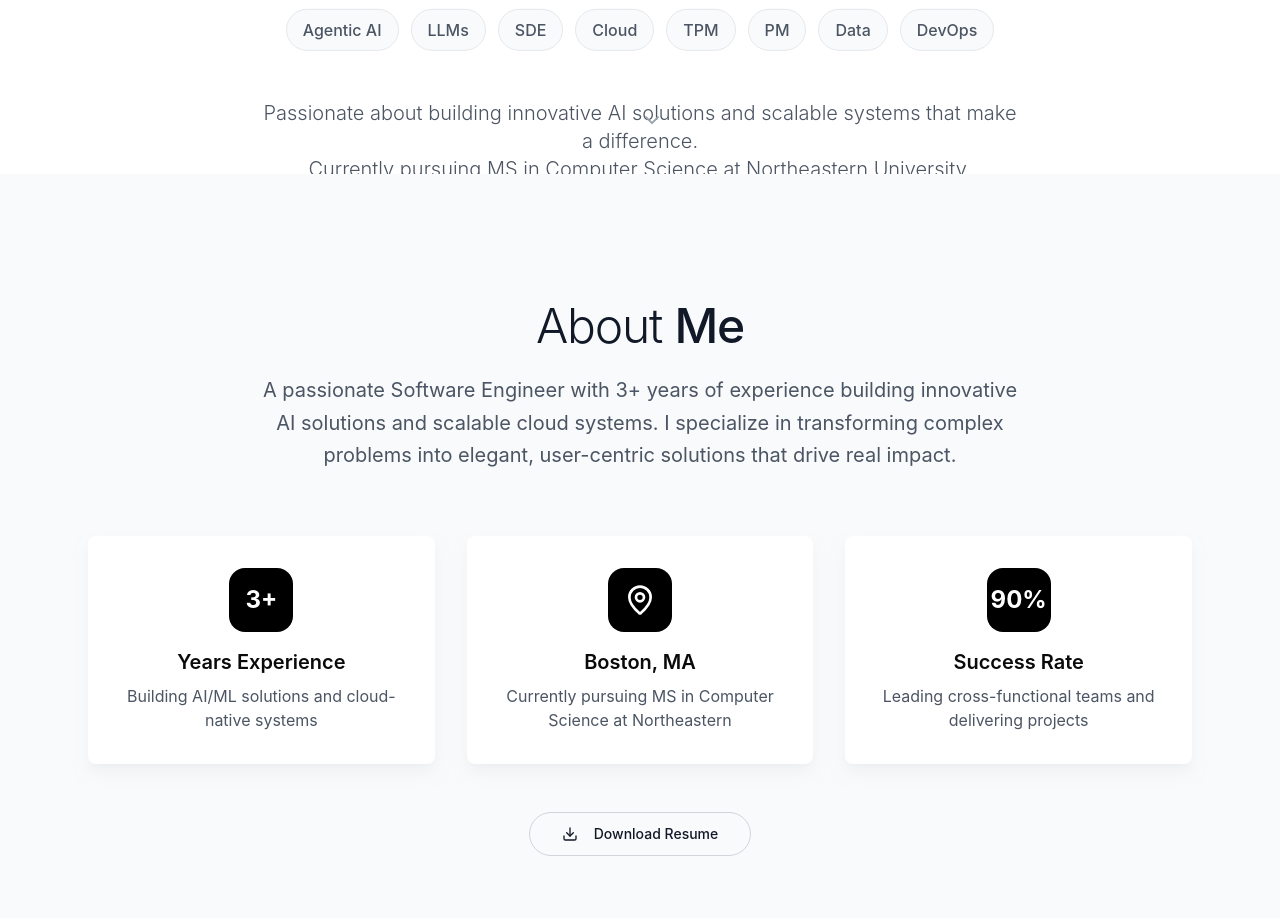
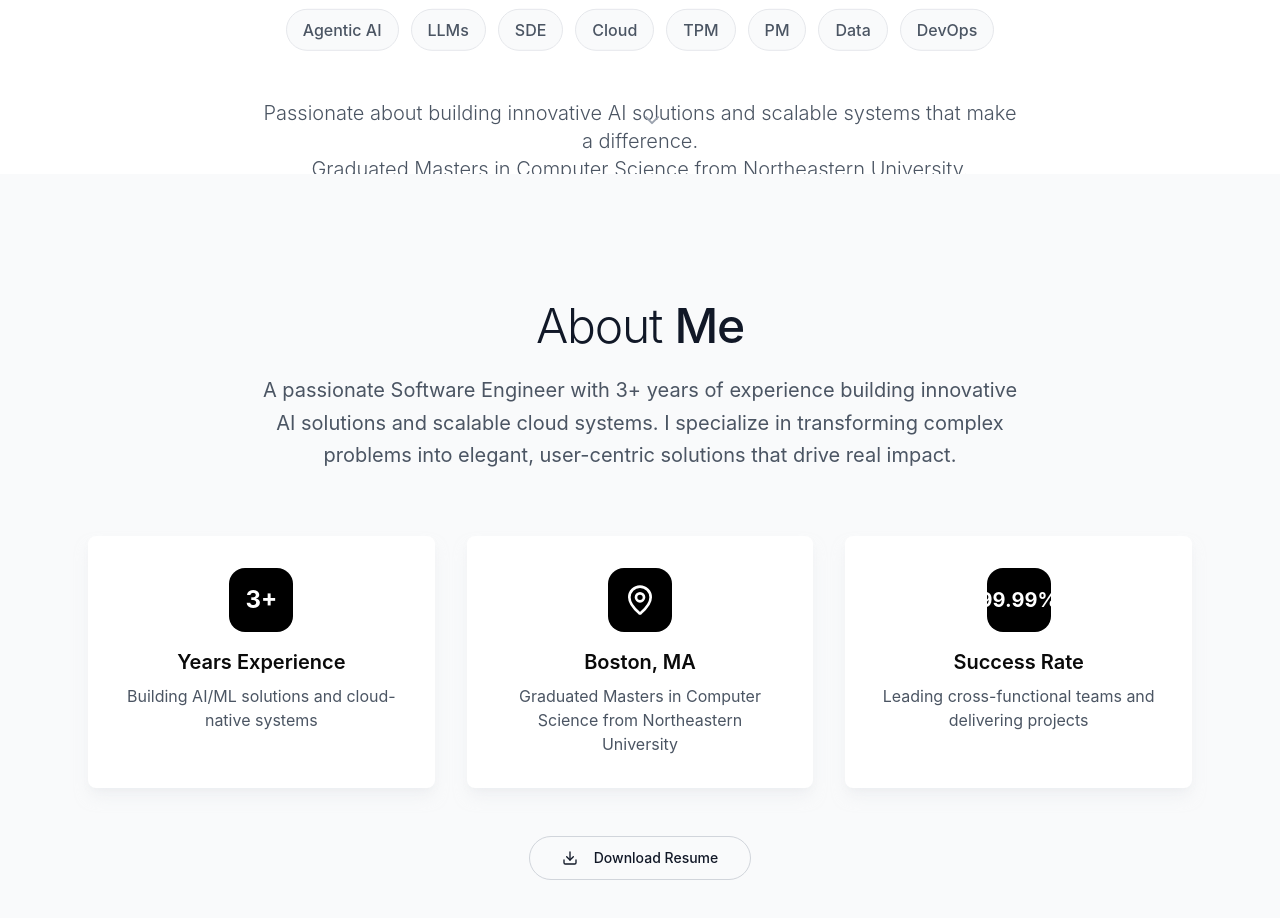
Before and after one commit to ishanaggarwal/ishanportfolio, a Next.js app: page / in a window 1280 px wide. Shown: the part 626-1544 px from the top of the page. Built offline with nearby package versions, Linux system fonts and the light colour scheme.

Commit message:
Update portfolio content: education status and success rate
Co-authored-by: ishanaggarwal <47055257+ishanaggarwal@users.noreply.github.com>

```diff
--- a/app/page.tsx
+++ b/app/page.tsx
@@ -673,7 +673,7 @@ Sent from your portfolio website
               Passionate about building innovative AI solutions and scalable systems that make a difference.
               <br className="hidden sm:block" />
               <span className="sm:hidden"> </span>
-              Currently pursuing MS in Computer Science at Northeastern University.
+              Graduated Masters in Computer Science from Northeastern University.
             </motion.p>
 
             <motion.div
@@ -763,7 +763,7 @@ Sent from your portfolio website
                     </div>
                     <h3 className="text-xl font-semibold mb-2">Boston, MA</h3>
                     <p className="text-gray-600 dark:text-gray-400">
-                      Currently pursuing MS in Computer Science at Northeastern
+                      Graduated Masters in Computer Science from Northeastern University
                     </p>
                   </div>
                 </Card>
@@ -778,7 +778,7 @@ Sent from your portfolio website
                 <Card className="p-8 border-0 shadow-lg shadow-gray-200/50 dark:shadow-gray-900/50 bg-white dark:bg-gray-900 h-full transition-colors duration-500">
                   <div className="text-center">
                     <div className="w-16 h-16 bg-black dark:bg-white rounded-2xl flex items-center justify-center mx-auto mb-4 transition-colors duration-500">
-                      <span className="text-white dark:text-black text-2xl font-bold">90%</span>
+                      <span className="text-white dark:text-black text-xl font-bold">99.99%</span>
                     </div>
                     <h3 className="text-xl font-semibold mb-2">Success Rate</h3>
                     <p className="text-gray-600 dark:text-gray-400">
```
